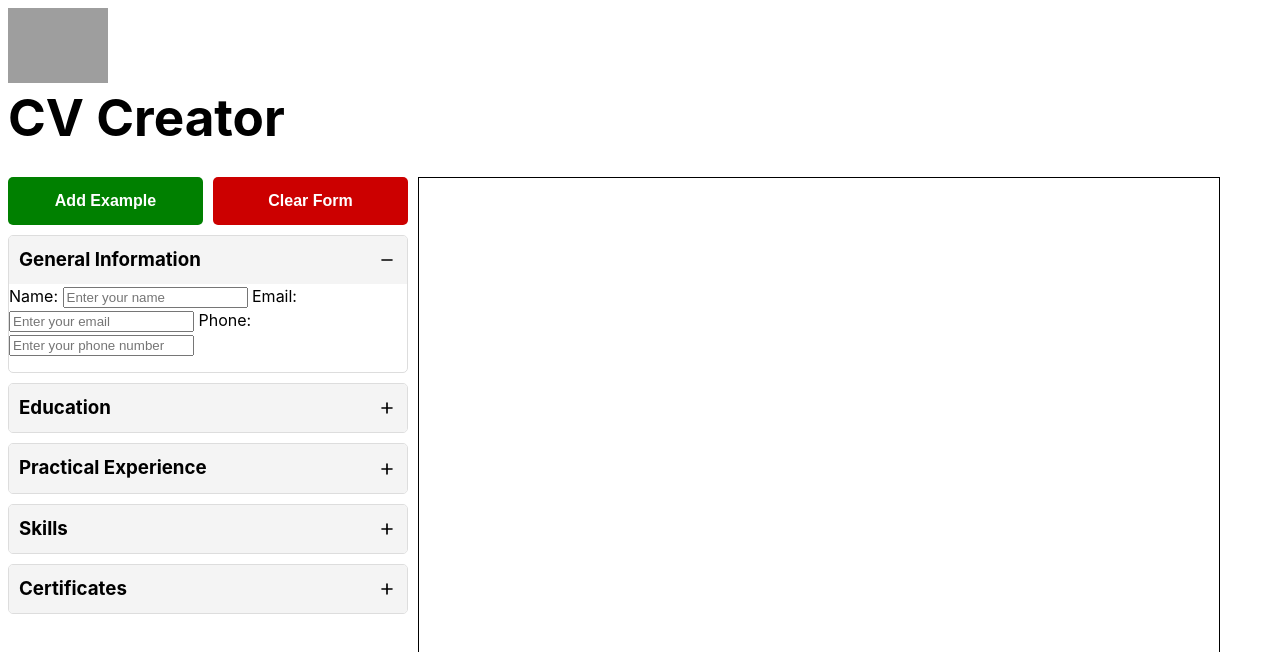
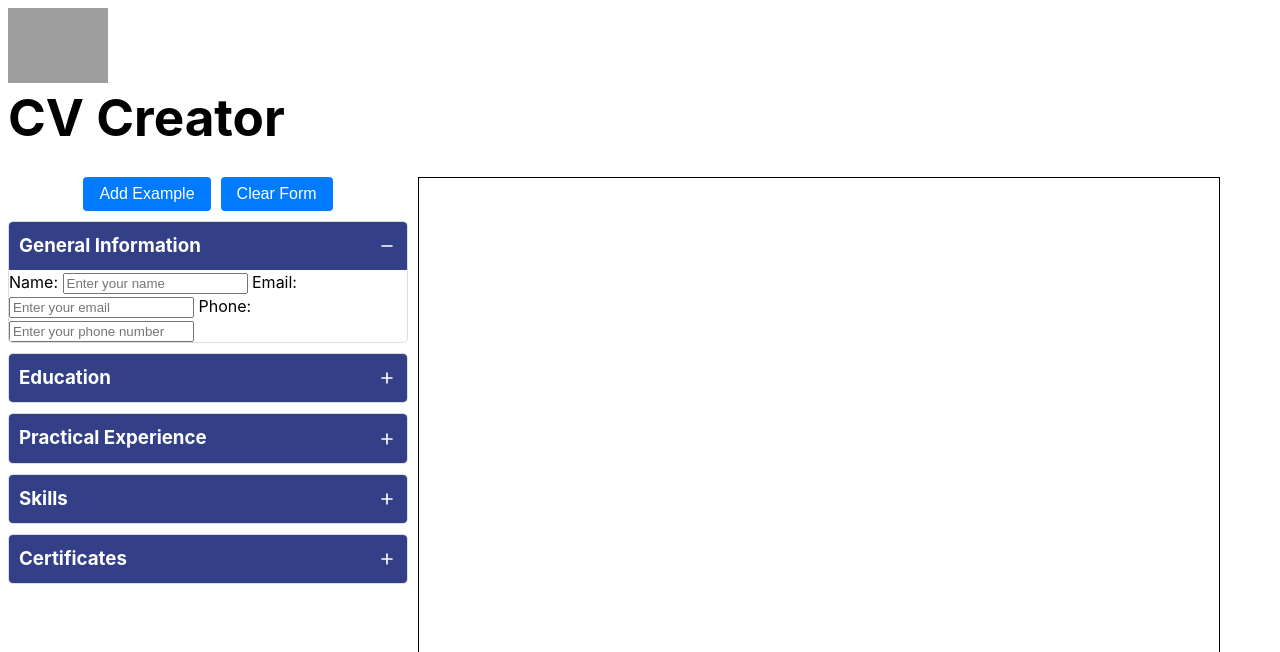
Before and after one commit to ShawnEdgell/CV-Application-3, a Svelte app: page / in a window 1280 px wide. Shown: the top 652 px of the page. Built offline with nearby package versions, Linux system fonts and the light colour scheme; grey boxes are pictures that could not be loaded.

Commit message:
more styling for inputs and buttons

```diff
--- a/src/components/Accordion.svelte
+++ b/src/components/Accordion.svelte
@@ -1,4 +1,3 @@
-<!-- Accordion.svelte -->
 <script>
   import { openSection } from '../stores/sectionStore'; // Import the store
 
@@ -42,31 +41,30 @@
 </div>
 
 <style>
-  /* Add your CSS styles for the accordion header and content here */
   .accordion {
     border: 1px solid #ddd;
     border-radius: 5px;
     margin-bottom: 10px;
-    overflow: hidden; /* Hide overflowing content */
+    overflow: hidden;
   }
 
   .accordion-header {
-    background-color: #f4f4f4;
+    background-color: #334088;
     padding: 10px;
     cursor: pointer;
     display: flex;
-
+    color: white;
     align-items: center;
     justify-content: space-between;
-    transition: background-color 0.3s ease; /* Smooth background color transition */
+    transition: background-color 0.3s ease;
   }
 
   .accordion-header:hover {
-    background-color: #e0e0e0; /* Change background color on hover */
+    background-color: #222b58;
   }
 
   .icon {
-    width: 20px; /* Adjust the size of the icon as needed */
-    height: 20px; /* Adjust the size of the icon as needed */
+    width: 20px;
+    height: 20px;
   }
 </style>
--- a/src/components/GeneralInfo.svelte
+++ b/src/components/GeneralInfo.svelte
@@ -37,5 +37,4 @@
 
   <!-- ... any other general info fields -->
 
-  <ul></ul>
 </div>
--- a/src/components/PracticalExp.svelte
+++ b/src/components/PracticalExp.svelte
@@ -47,7 +47,7 @@
   <ul>
     {#each $experiences as exp, index}
       <li>
-        Experience {index + 1}: {exp.companyName} as {exp.positionTitle}. Responsibilities: {exp.mainResponsibilities}.
+        {exp.positionTitle} at {exp.companyName}
         <button on:click={() => removeExperience(index)}>Remove</button>
       </li>
     {/each}
--- a/src/styles/general.css
+++ b/src/styles/general.css
@@ -1,3 +1,4 @@
+/* Add your CSS styles for the accordion header and content here */
 :root {
   font-family: Inter, system-ui, Avenir, Helvetica, Arial, sans-serif;
   line-height: 1.5;
@@ -20,6 +21,7 @@
   place-items: center;
   min-width: 320px;
   min-height: 100vh;
+  background-color: #fff;
 }
 
 .main-container {
@@ -48,18 +50,48 @@
   overflow-y: scroll;
 }
 
-  .info-container, .education-container, .practical-exp-container,
-  .skills-container, .certificates-container {
+.info-container,
+.education-container,
+.practical-exp-container,
+.skills-container,
+.certificates-container {
   display: flex;
   flex-direction: column;
+  padding: 10px 20px;
+}
+
+.education-container li,
+.practical-exp-container li,
+.skills-container li,
+.certificates-container li {
+  display: flex;
+  align-items: center;
+  justify-content: space-between;
+  text-align: left;
+  margin: 10px 0;
+}
+
+label {
+  text-align: left;
 }
 
 button {
   align-self: center;
+  cursor: pointer;
+  padding: 8px 16px;
+  font-size: 16px;
+  background-color: #007bff;
+  color: #fff;
+  border: none;
+  border-radius: 4px;
+  transition: background-color 0.3s ease-in-out;
 }
 
-ul {
-    padding: 0;
+button:hover {
+  background-color: #0056b3;
+}
+
+li {
   list-style-type: none;
 }
 
@@ -69,27 +101,32 @@ ul {
 
 .template-buttons {
   display: flex;
+  justify-content: center;
   gap: 10px;
   margin-bottom: 10px;
 }
 
-.template-buttons button {
+/* Input Styles */
+input, textarea {
   width: 100%;
-  height: 48px;
+  padding: 12px;
+  margin-bottom: 10px;
+  border: 1px solid #ccc;
+  border-radius: 4px;
+  box-sizing: border-box;
   font-size: 16px;
-  font-weight: 600;
+  background-color: #f8f8f8;
+  transition: border-color 0.3s ease-in-out;
 }
 
-#add {
-  background-color: #008000;
-  border-radius: 5px;
-  border: none;
-  color: white;
+textarea {
+  min-width: 100%;
+  resize: vertical;
 }
 
-#clear {
-  background-color: #CC0000;
-  border-radius: 5px;
-  border: none;
-  color: white;
+input[type="text"]:focus,
+input[type="email"]:focus,
+input[type="tel"]:focus {
+  border-color: #007bff;
+  outline: none;
 }
```
Also changed, not shown: src/assets/icon-closed.svg, src/assets/icon-open.svg. Lines whose indentation alone changed are shown as unchanged.
